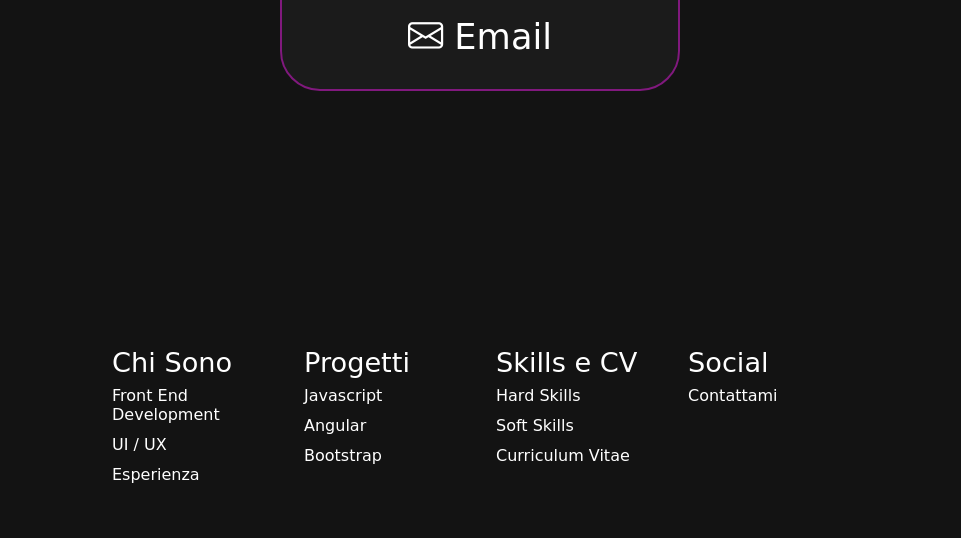
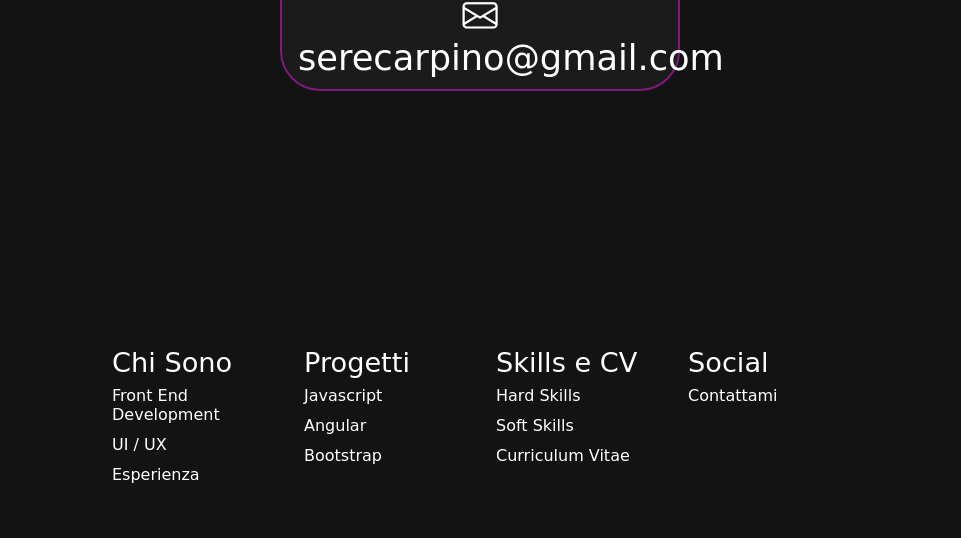
Before and after one commit to scarpino92/scarpino92.github.io, a website: page index.html in a window 1280 px wide. Shown: the part 5931-6469 px from the top of the page, without its empty margins (160-1121 px from the left). Drawn offline with nearby package versions, Linux system fonts and the light colour scheme; a web font is replaced by a local one.

Commit message:
Update index.html

```diff
--- a/index.html
+++ b/index.html
@@ -201,7 +201,7 @@
                     <p class="contatti">
                         <span>
                             <a href="mailto:serecarpino@gmail.com"><i class="bi bi-envelope"></i>
-                                Email</a>
+                                serecarpino@gmail.com</a>
                         </span>
                     </p>
                 </div>
```
